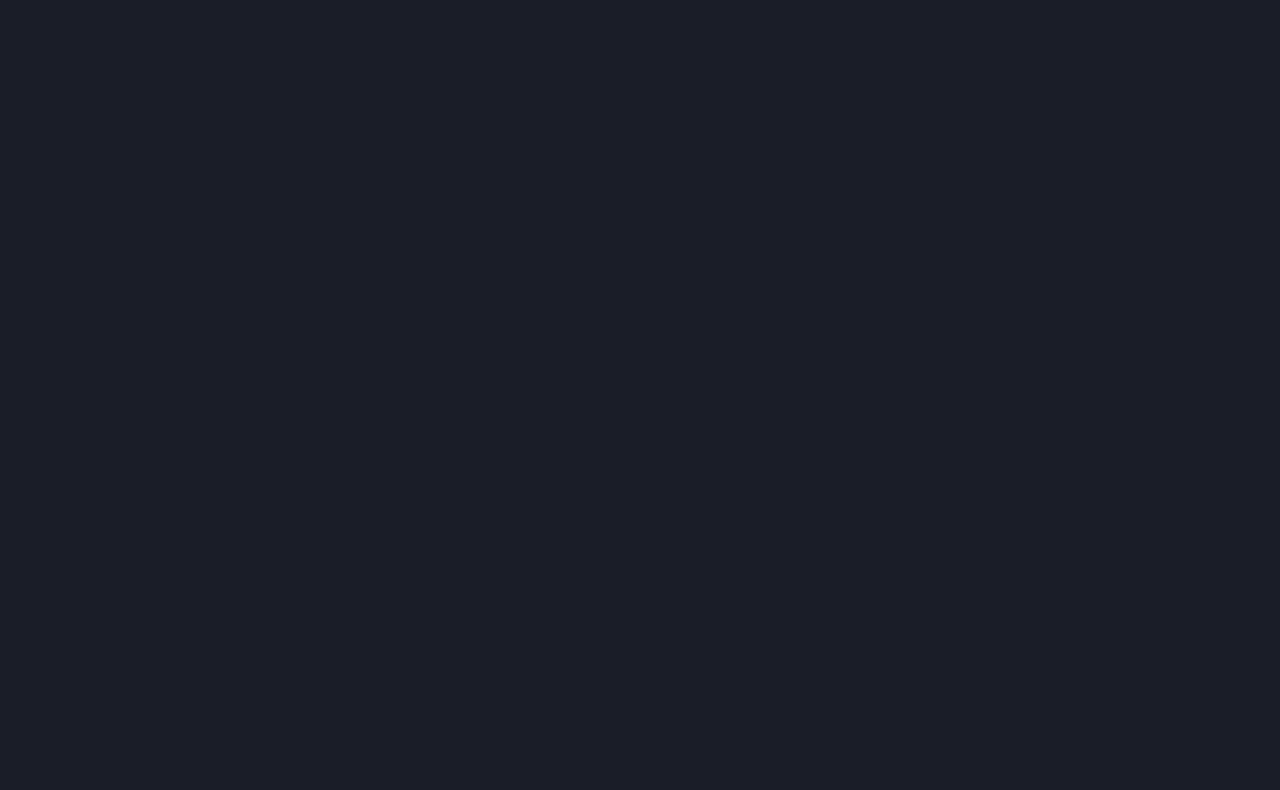
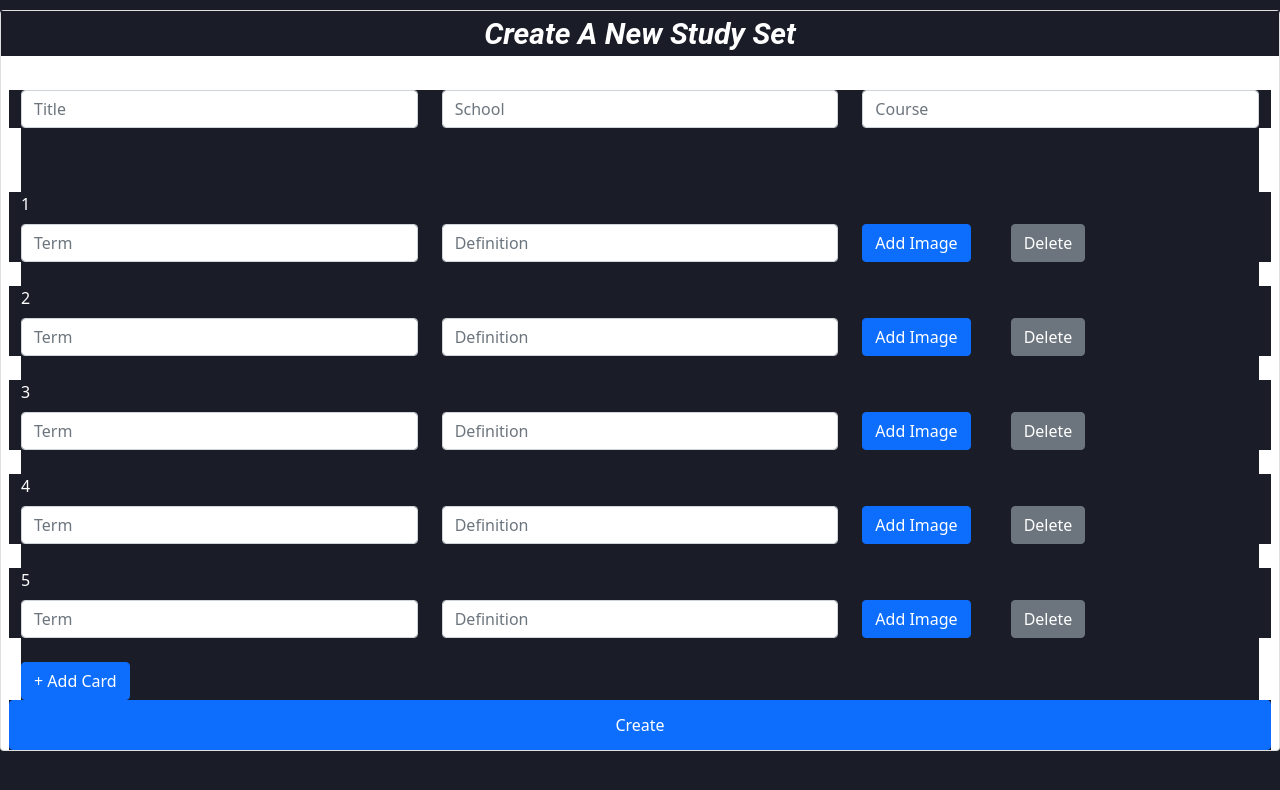
Before and after one commit to theMVPshop/flipcards, a React (Create React App) app: page /createcards in a window 1280 px wide. Before the commit this address had no page. Shown: the top 790 px of the page. Built offline with nearby package versions, Linux system fonts and the light colour scheme.

Commit message:
create card

```diff
--- a/src/App.js
+++ b/src/App.js
@@ -1,4 +1,4 @@
-// import NavbarHeader from './Components/NavbarHeader';
+import NavbarHeader from './Components/NavbarHeader';
 import './App.css';
 import React, { Component } from "react";
 import Login from './Components/Login';
@@ -36,7 +36,7 @@ class App extends Component {
       <div classname="login">
         <Router>
           {/* <CreateCards /> */}
-        {/* <NavbarHeader /> */}
+        <NavbarHeader />
         <Login />
         </Router>
         {/* <Card /> */}
--- a/src/Components/CreateCards.css
+++ b/src/Components/CreateCards.css
@@ -1,13 +1,30 @@
-/* .card {
-    background-color: #262626;
-} */
-.imageButton {
-    margin-right: 40px
+ .card {
+    background-color: #1a1d28;
+    margin-top: 10px
+}
+
+ .imageButton {
+    margin-right: 40px;
+    background-color: #22559c;
+    border: none;
+}
+
+.deleteButton {
+    background-color: rgb(206, 49, 80);
+    border: none;
+}
+
+.addCard {
+    background-color: goldenrod;
+    border: none;
+    color: white;
 }
 
 .createButton {
     width: 150px;
     height: 50px;
+    background-color: #552e5a;
+    border: 1px white solid;
 }
 
 .align-items-center {
@@ -32,6 +49,6 @@
     font-weight: bold;
     font-style: italic;
 }
-.createCardSet {
+/* .createCardSet {
     color: white;
-}
+}  */
--- a/src/Components/CreateCards.js
+++ b/src/Components/CreateCards.js
@@ -10,7 +10,7 @@ export default function CreateCards() {
   //* if user click on "add Card" button. It will display another row of term and Definition.
 
   return (
-    <div className='card'>
+    <div className='card' variant="dark">
       <div className='title'>
         <header className='createCardSet'>Create A New Study Set</header>
       </div>
@@ -38,8 +38,8 @@ export default function CreateCards() {
             <Form.Control placeholder="Definition" />
           </Form.Group>
           <Form.Group as={Col} controlId="formGridButtons">
-            <Button className='imageButton'> <i class="bi bi-image"> Add Image</i></Button>
-            <Button className='deleteButton' variant='secondary'> <i class="bi bi-trash"></i></Button>
+          <Button className='imageButton'> Add Image</Button>
+          <Button className='deleteButton' variant='secondary'>Delete</Button>
           </Form.Group>
         </Row>
         <br />
@@ -52,8 +52,8 @@ export default function CreateCards() {
             <Form.Control placeholder="Definition" />
           </Form.Group>
           <Form.Group as={Col} controlId="formGridButtons">
-            <Button className='imageButton'> <i class="bi bi-image"> Add Image</i></Button>
-            <Button className='deleteButton' variant='secondary'> <i class="bi bi-trash"></i></Button>
+          <Button className='imageButton'> Add Image</Button>
+          <Button className='deleteButton' variant='secondary'>Delete</Button>
           </Form.Group>
         </Row>
         <br />
@@ -66,8 +66,8 @@ export default function CreateCards() {
             <Form.Control placeholder="Definition" />
           </Form.Group>
           <Form.Group as={Col} controlId="formGridButtons">
-            <Button className='imageButton'> <i class="bi bi-image"> Add Image</i></Button>
-            <Button className='deleteButton' variant='secondary'> <i class="bi bi-trash"></i></Button>
+          <Button className='imageButton'> Add Image</Button>
+          <Button className='deleteButton' variant='secondary'>Delete</Button>
           </Form.Group>
         </Row>
         <br />
@@ -80,8 +80,8 @@ export default function CreateCards() {
             <Form.Control placeholder="Definition" />
           </Form.Group>
           <Form.Group as={Col} controlId="formGridButtons">
-            <Button className='imageButton'> <i class="bi bi-image"> Add Image</i></Button>
-            <Button className='deleteButton' variant='secondary'> <i class="bi bi-trash"></i></Button>
+            <Button className='imageButton'> Add Image</Button>
+            <Button className='deleteButton' variant='secondary'>Delete</Button>
           </Form.Group>
         </Row>
         <br />
@@ -94,13 +94,13 @@ export default function CreateCards() {
             <Form.Control placeholder="Definition" />
           </Form.Group>
           <Form.Group as={Col} controlId="formGridButtons">
-            <Button className='imageButton'> <i class="bi bi-image"> Add Image</i></Button>
-            <Button className='deleteButton' variant='secondary'> <i class="bi bi-trash"></i></Button>
+          <Button className='imageButton'> Add Image</Button>
+          <Button className='deleteButton' variant='secondary'>Delete</Button>
           </Form.Group>
         </Row>
         <br />
         <Form.Group as={Col} controlId='addCard'>
-        <Button><i class="bi bi-plus-square"> Add Card</i></Button>
+        <Button className="addCard"> + Add Card</Button>
         </Form.Group>
         {/* <Row className="align-items-left">
           <Col>
@@ -108,10 +108,14 @@ export default function CreateCards() {
           </Col>
         </Row> */}
         <Row className="align-items-center">
-          <Button className='createButton' variant='dark'>Create</Button>
+          <Button className='createButton'>Create</Button>
         </Row>
       </Form>
     </div>
   )
 
 }
+
+{/* <i class="bi bi-image" variant='primary'>  */}
+
+{/* <Button className='deleteButton' variant='secondary'> <i class="bi bi-trash"></i></Button> */}
--- a/src/Router.js
+++ b/src/Router.js
@@ -8,6 +8,7 @@ import Dashboard from './Components/Dashboard';
 // import { checkAuth } from './checkAuth';
 import ResetPassword from './Components/ResetPassword';
 import SignUp from './Components/SignUp';
+import CreateCards from './Components/CreateCards'
 
 
 
@@ -32,6 +33,7 @@ const Router = () => {
             <Route path="/signup" element={<SignUp />} />
             {/* <Route path="/Details/:id" component={Details} /> */}
             <Route path="/dashboard" element={<Dashboard />} />
+            <Route path="/createcards" element={<CreateCards />} />
         </Routes>
     );
 };
--- a/src/index.js
+++ b/src/index.js
@@ -5,7 +5,7 @@ import App from './App';
 import reportWebVitals from './reportWebVitals';
 import 'bootstrap/dist/css/bootstrap.min.css';
 import 'bootstrap-icons/font/bootstrap-icons.css';
-import NavbarHeader from './Components/NavbarHeader';
+// import NavbarHeader from './Components/NavbarHeader';
 import Router from './Router'
 
 ReactDOM.render(
```
